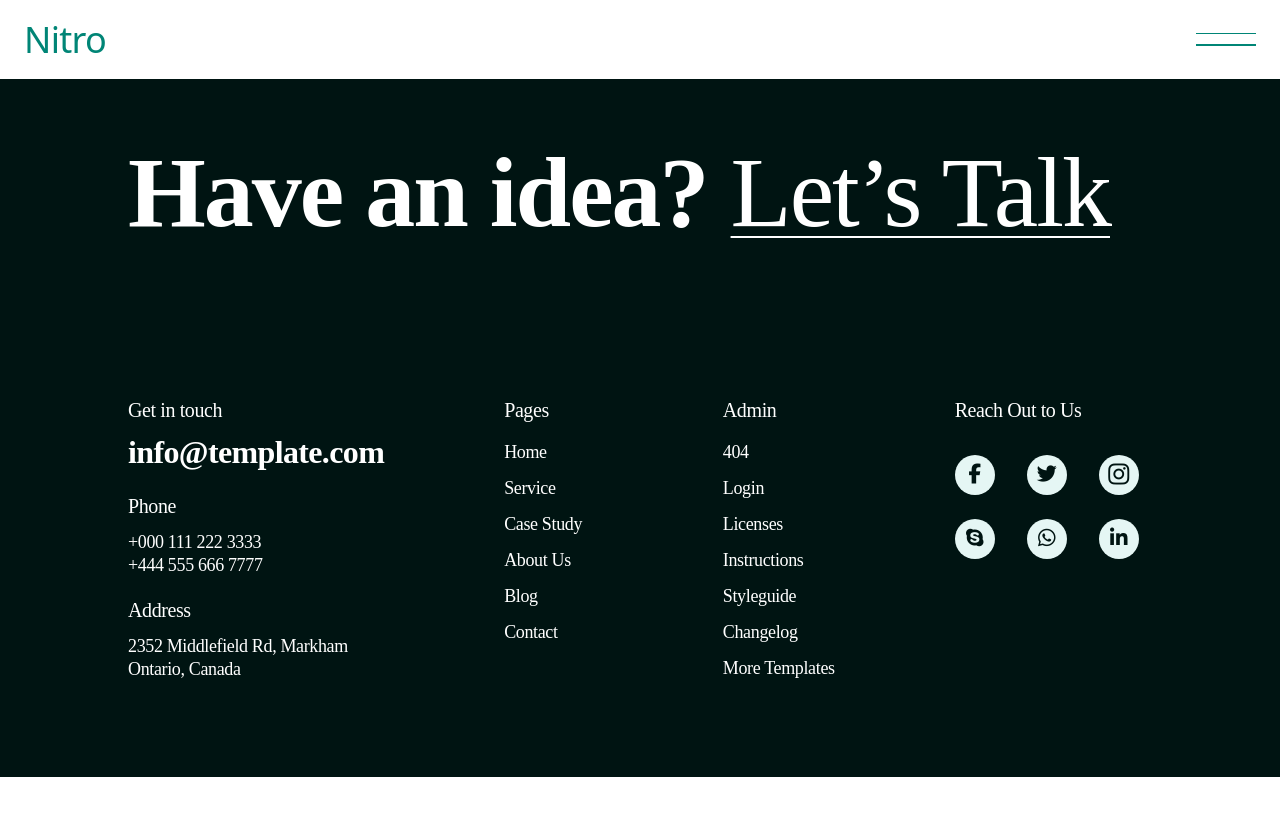
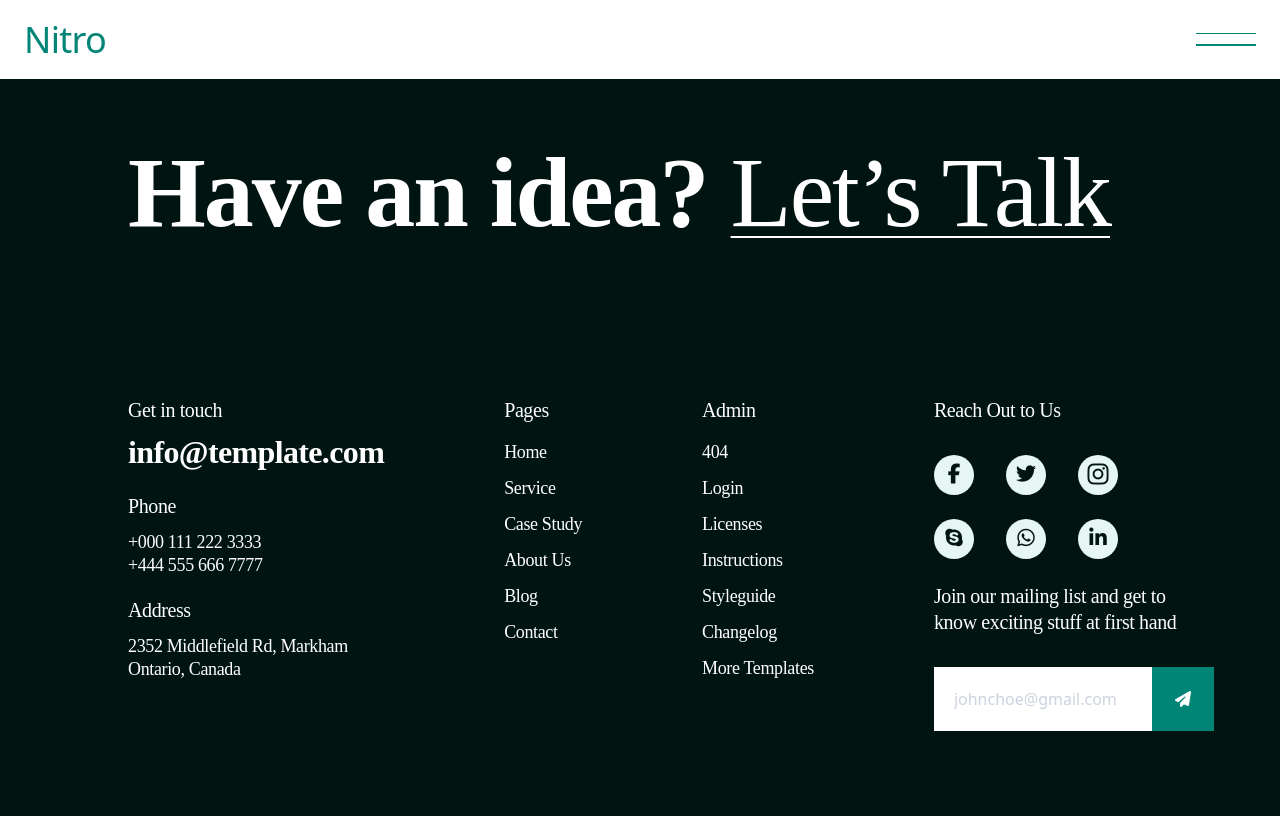
Before and after one commit to Sorel-Haller/duo, a Vue app: page / in a window 1280 px wide. Shown: the top 816 px of the page. Built offline with nearby package versions, Linux system fonts and the light colour scheme.

Commit message:
Added Footer section Reach us newsletter text and input + button

```diff
--- a/src/components/Footer.vue
+++ b/src/components/Footer.vue
@@ -52,7 +52,7 @@
 
       <!-- Reach Out -->
       <div class="w-[280px] flex flex-col gap-[24px]">
-        <div class="flex flex-col gap-[32px]">
+        <div class="flex flex-col w-[208px] gap-[32px]">
             <h5 class="font-[Outfit] font-medium text-[20px] leading-[26px] tracking-[-0.02em]">Reach Out to Us</h5>
             <div class="flex flex-col gap-[24px]">
                 <div class="flex flex-row gap-[32px]">
@@ -79,8 +79,22 @@
                 </div>
             </div>
         </div>
+        <div class="flex flex-col w-[280px] gap-[32px]">
+            <p class="font-[Supreme] font-normal w-full text-[20px] leading-[26px] tracking-[-0.02em]">
+                Join our mailing list and get to <br> know exciting stuff at first hand
+            </p>
+            <div class="flex flex-row h-[64px]">
+                <input
+                    type="email"
+                    placeholder="johnchoe@gmail.com"
+                    class="text-[#9CA6C1] w-[218px] pl-[20px] bg-white"
+                />
+                <button class="bg-[#008576] w-[64px]">
+                    <i class="fas fa-paper-plane text-white"></i>
+                </button>
+            </div>
+        </div>
       </div>
-
     </div>
 
   </footer>
```
